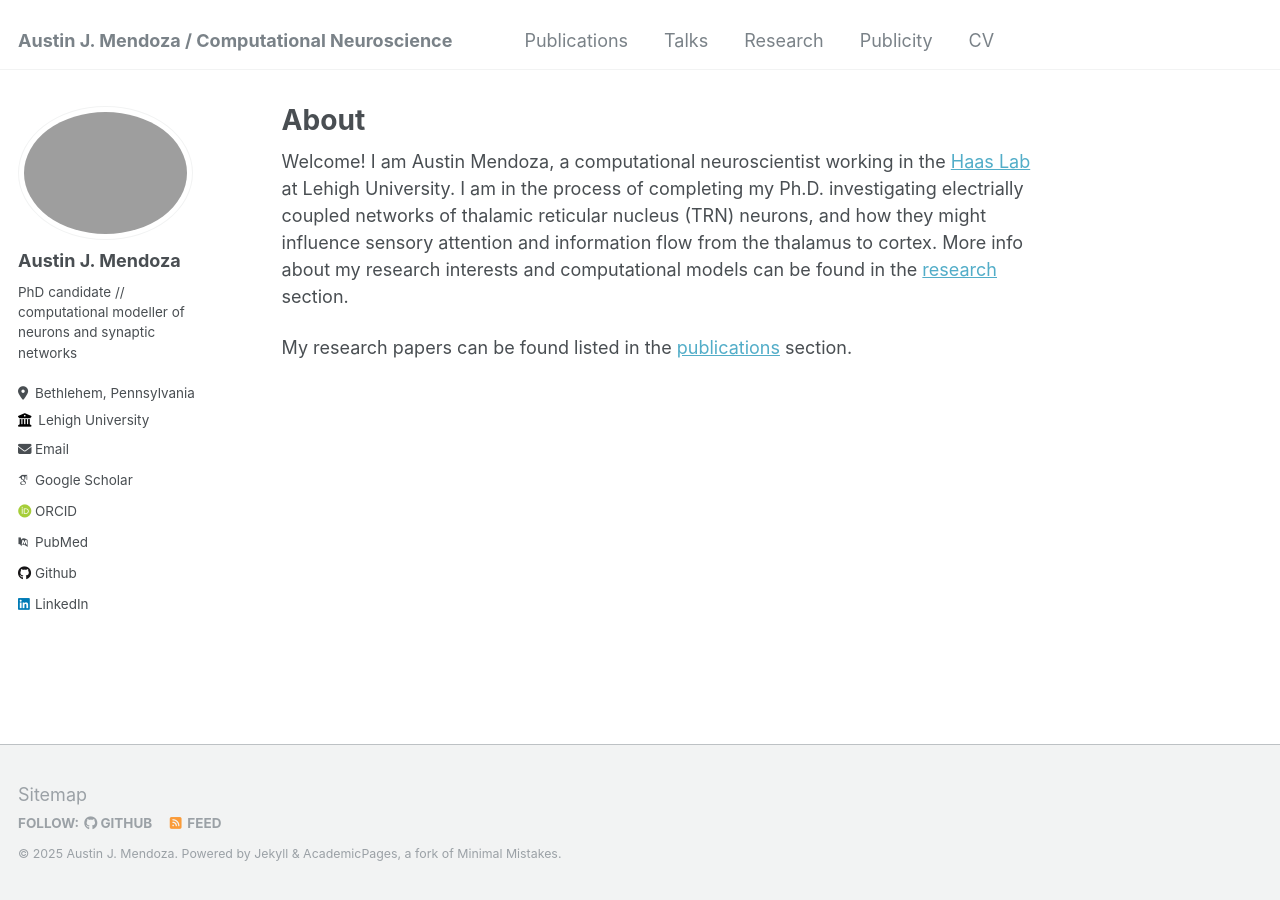
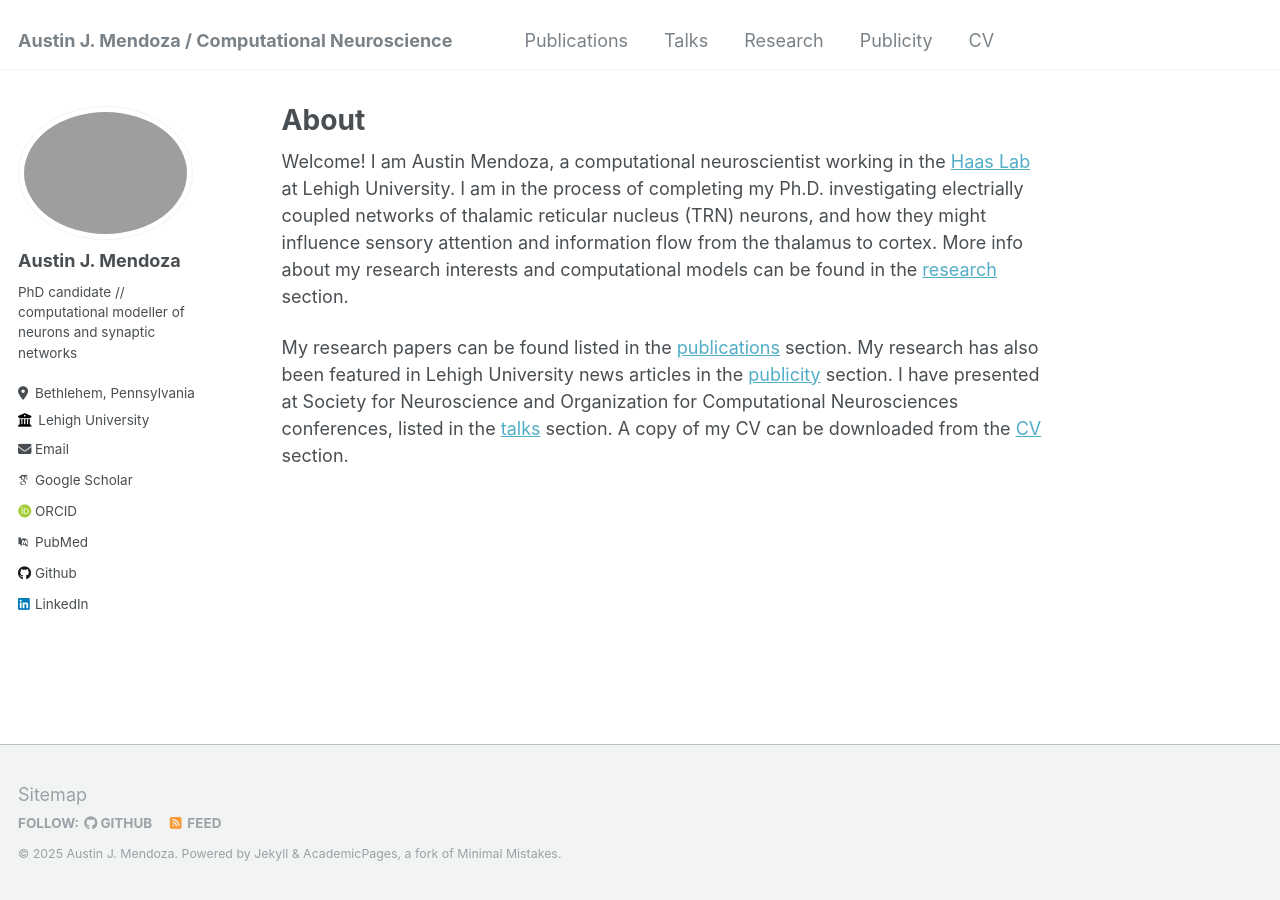
Before and after one commit to Arstan67/Arstan67.github.io, a Jekyll site: the page built from _pages/about.md, in a window 1280 px wide. Built offline with Jekyll 4.4.1, drawn with Linux system fonts in a browser that asks for light colours; some web fonts are replaced.

Commit message:
edit homepage
add cv download link

```diff
--- a/_pages/about.md
+++ b/_pages/about.md
@@ -12,3 +12,6 @@ I am in the process of completing my Ph.D. investigating electrially coupled net
 More info about my research interests and computational models can be found in the [research](research) section.
 
 My research papers can be found listed in the [publications](publications) section.
+My research has also been featured in Lehigh University news articles in the [publicity](publicity) section.
+I have presented at Society for Neuroscience and Organization for Computational Neurosciences conferences, listed in the [talks](talks) section.
+A copy of my CV can be downloaded from the [CV](CV) section.
```
Also changed, not shown: _pages/cv.md (+2 -0 lines).
